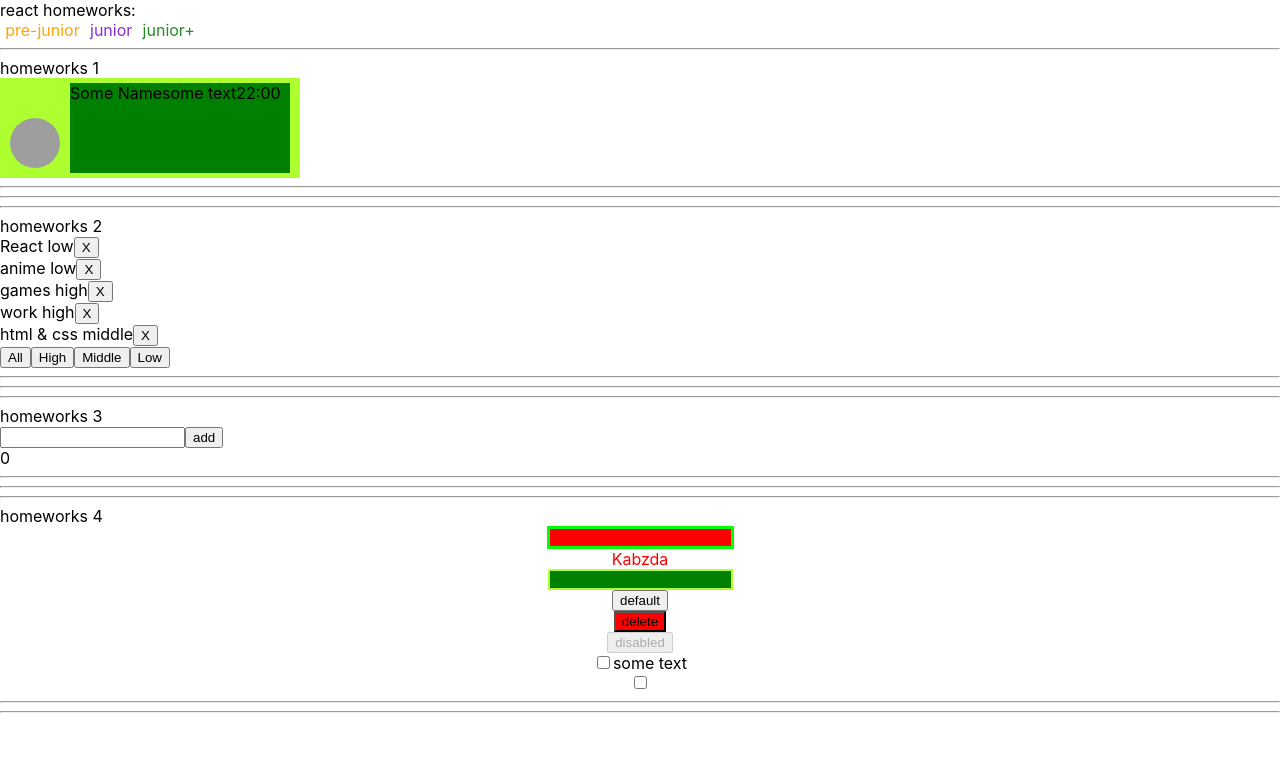
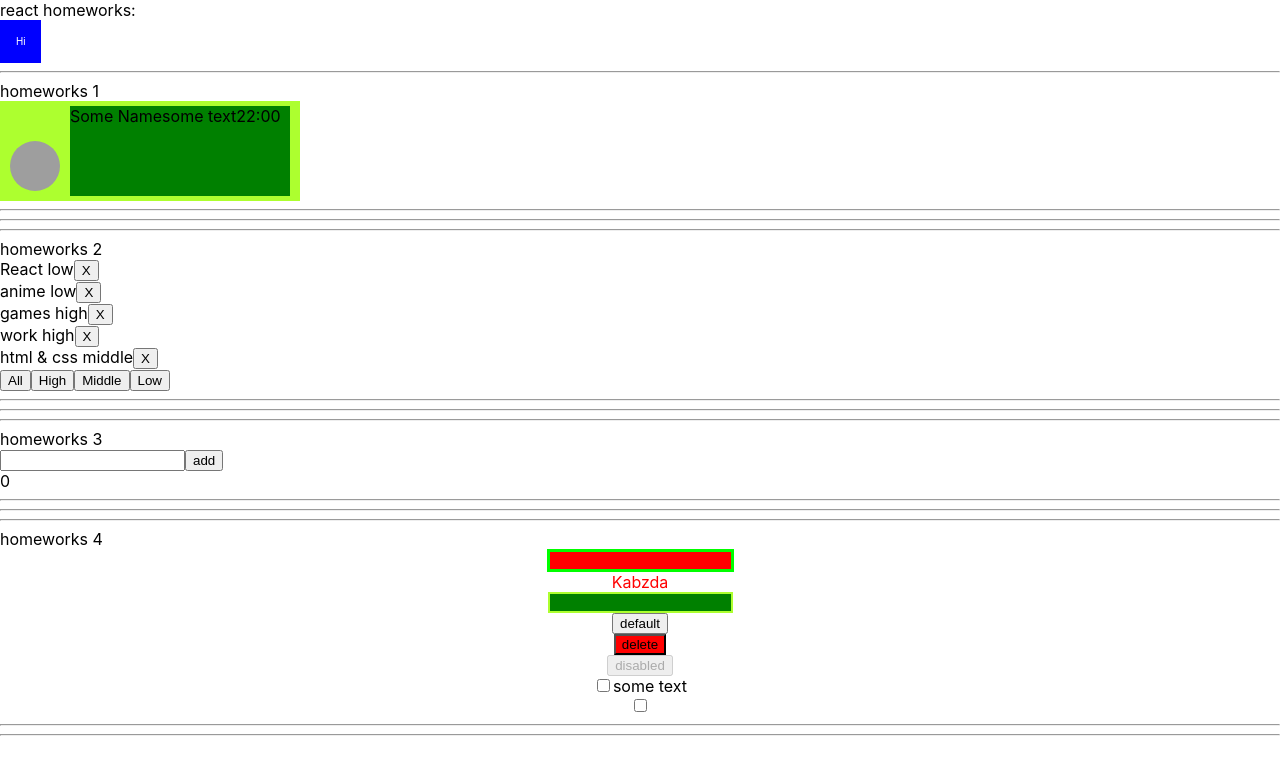
Before and after one commit to LaptenokPavel/domaska_Ignat, a React (Create React App) app: page /#/pre-junior in a window 1280 px wide. Shown: the top 774 px of the page. Built offline with nearby package versions, Linux system fonts and the light colour scheme; grey boxes are pictures that could not be loaded.

Commit message:
31.08(Hometask №5)

```diff
--- a/src/p2-homeworks/h5/Header.tsx
+++ b/src/p2-homeworks/h5/Header.tsx
@@ -4,7 +4,9 @@ import s from './Juniors.module.css'
 
 function Header() {
     return (
-        <div className={s.wrapper}>
+               <div className={s.dropdown}>
+            <button className={s.dropbtn}>Hi</button>
+            <div className={s.dropdown_content}>
             <div>
                 <NavLink
                     className={s.pre_junior} to='/pre-junior'>
@@ -22,8 +24,9 @@ function Header() {
                     junior+
                 </NavLink>
             </div>
+            </div>
         </div>
-    )
+          )
 }
 
 export default Header
--- a/src/p2-homeworks/h5/Juniors.module.css
+++ b/src/p2-homeworks/h5/Juniors.module.css
@@ -18,3 +18,38 @@
     color: forestgreen;
     text-decoration: none;
 }
+.dropbtn {
+    background-color: blue;
+    color: white;
+    padding: 16px;
+    font-size: 10px;
+    border: none;
+    }
+
+.dropdown {
+    position: relative;
+    display: inline-block;
+}
+
+.dropdown_content {
+        display: none;
+    position: absolute;
+    background-color: #f1f1f1;
+    min-width: 200px;
+    box-shadow: 0px 8px 16px 0px rgba(0,0,0,0.2);
+    z-index: 1;
+}
+
+.dropdown_content NavLink {
+    color: black;
+    padding: 12px 16px;
+    text-decoration: none;
+    display: block;
+}
+
+.dropdown-content a:hover {background-color: #ddd;}
+
+.dropdown:hover .dropdown_content { display: inline-flex;
+    justify-content: space-around; background-color: aquamarine}
+
+.dropdown:hover .dropbtn {background-color: #3e8e41;}
--- a/src/p2-homeworks/h5/pages/JuniorPlus.tsx
+++ b/src/p2-homeworks/h5/pages/JuniorPlus.tsx
@@ -1,4 +1,4 @@
-import React from 'react'
+ import React from 'react'
 
 
 function JuniorPlus() {
```
